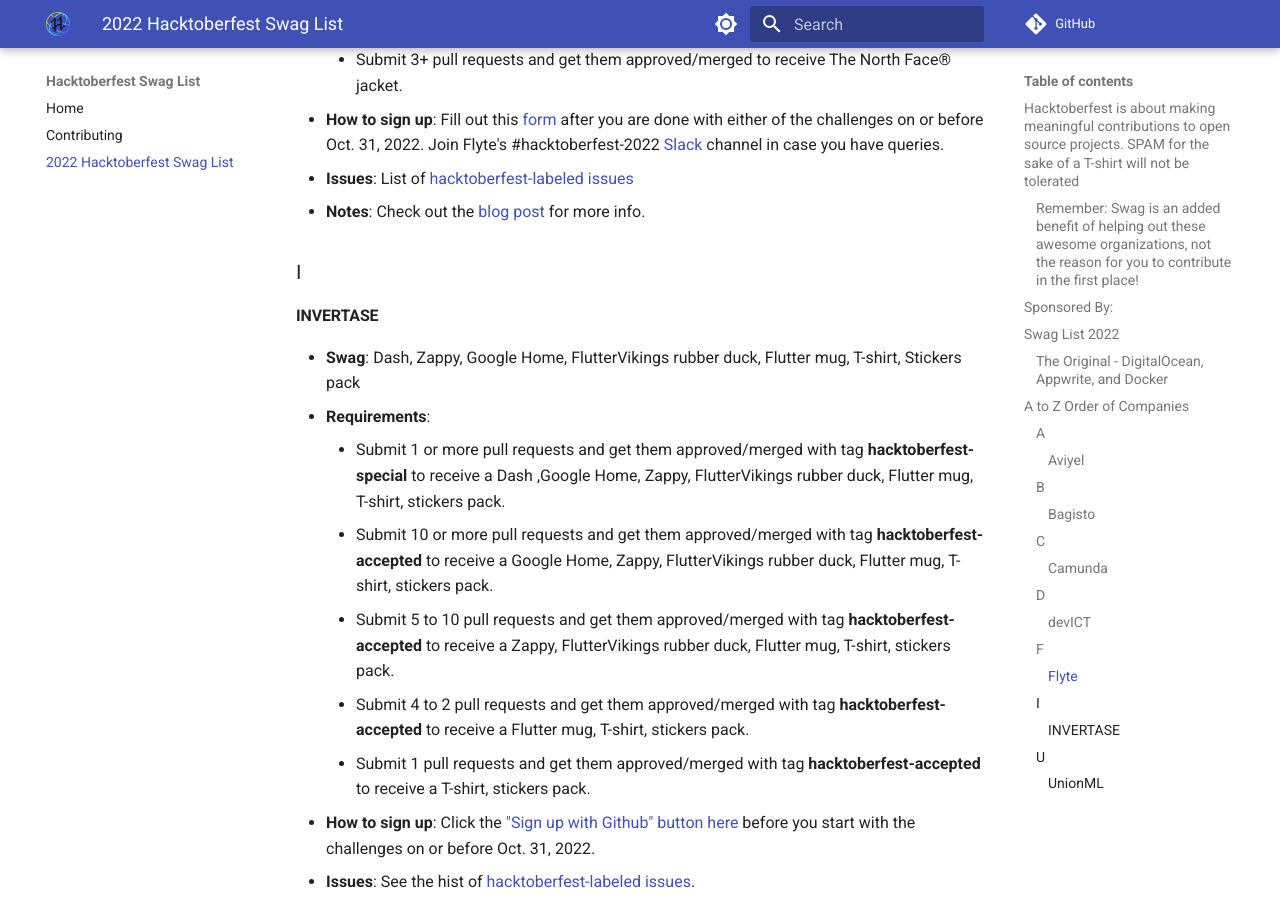
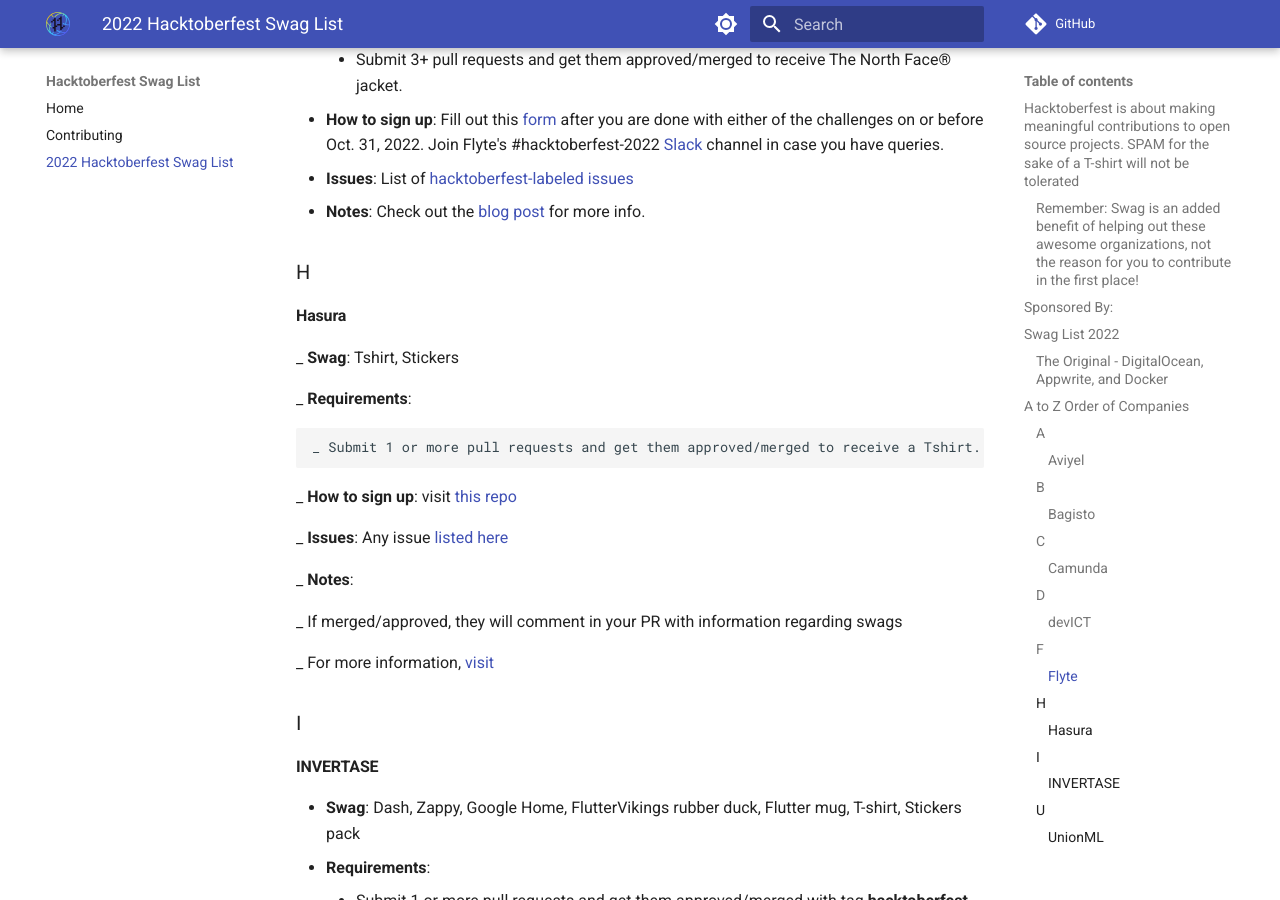
Before and after one commit to crweiner/hacktoberfest-swag-list, an MkDocs documentation site: the page built from docs/list.md, in a window 1280 px wide and 900 px high, scrolled down 3231 px. Built offline with MkDocs 1.6.1 and Material for MkDocs 9.7.7, drawn with Linux system fonts in a browser that asks for light colours; comment, search, counter and statistics services are not loaded.

Commit message:
AddedHasura.md

```diff
--- a/docs/list.md
+++ b/docs/list.md
@@ -94,6 +94,27 @@
 - **Issues**: List of [hacktoberfest-labeled issues](https://github.com/flyteorg/flyte/issues/2917)
 - **Notes**: Check out the [blog post](https://blog.flyte.org/meet-flyte-and-unionml-at-hacktoberfest-2022) for more info.
 
+### H
+
+#### **Hasura**
+
+
+_ **Swag**: Tshirt, Stickers
+
+_ **Requirements**:
+
+    _ Submit 1 or more pull requests and get them approved/merged to receive a Tshirt.
+
+_ **How to sign up**: visit [this repo](https://github.com/hasura/graphql-engine)
+
+_ **Issues**: Any issue [listed here](https://github.com/hasura/graphql-engine/issues)
+
+_ **Notes**:
+
+ _ If merged/approved, they will comment in your PR with information regarding swags
+
+ _ For more information, [visit](https://hasura.io/blog/with-hasura-celebrate-open-source-in-style-with-hacktoberfest/)
+
 ### I
 
 #### **INVERTASE**
```
